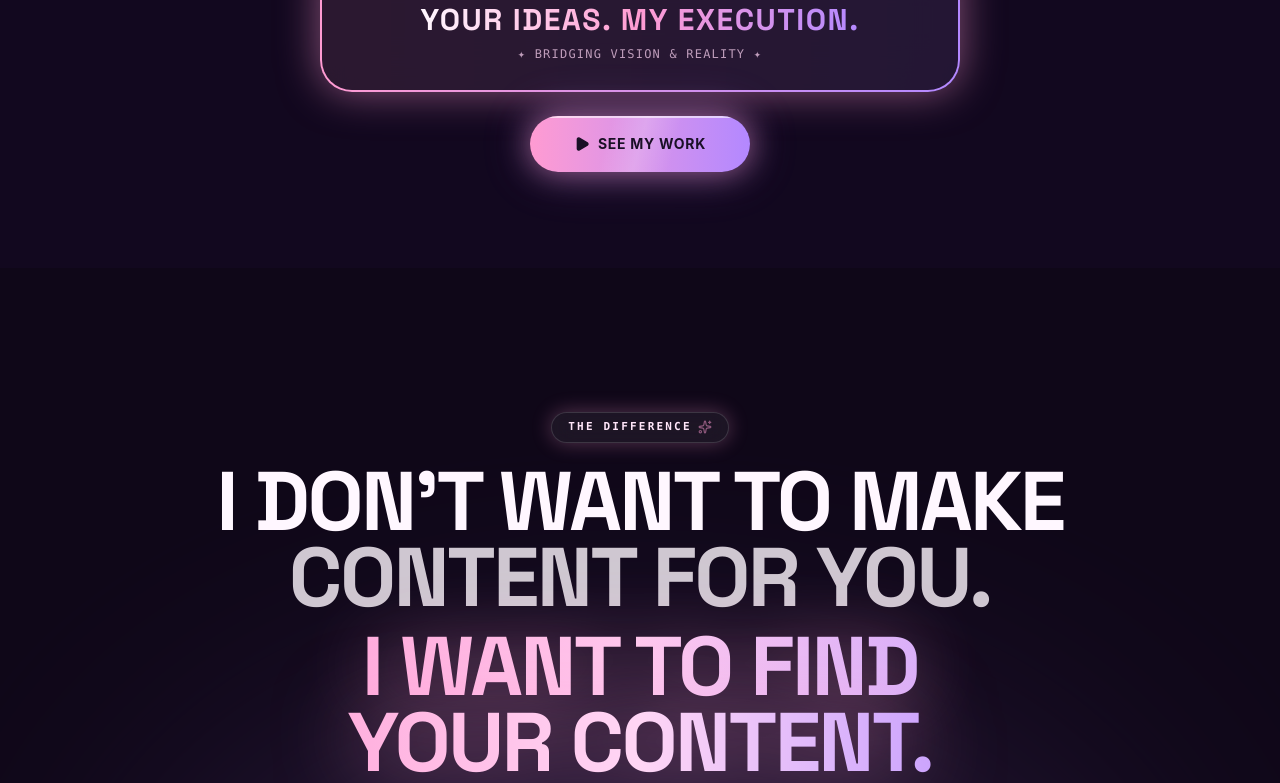
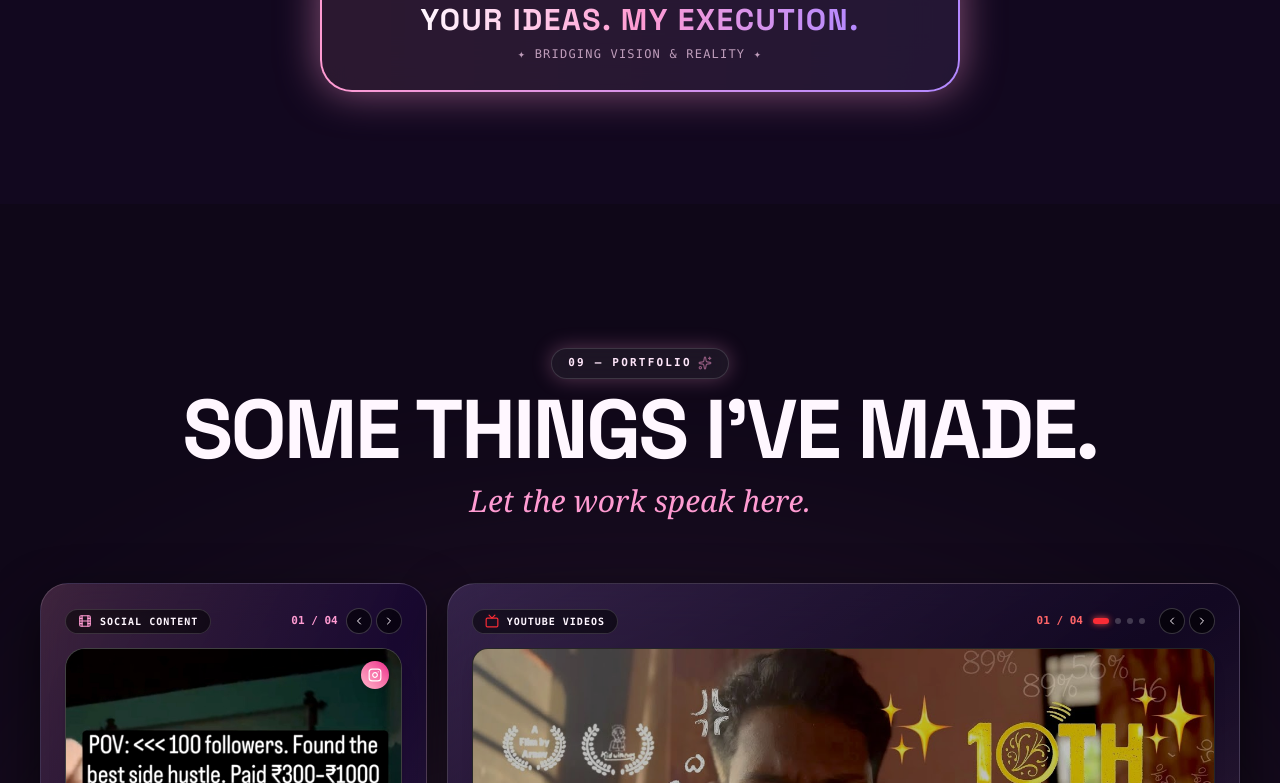
Before and after one commit to evanbose7/ARIIMAKESFILMS, a React (Vite) app: page / in a window 1280 px wide. Shown: the part 1977-2760 px from the top of the page. Built offline with nearby package versions, Linux system fonts and the light colour scheme.

Commit message:
Remove bottom SEE MY WORK button from Think About It section, place Portfolio section immediately after Think About It, and scroll initial SEE MY WORK button to Portfolio section

```diff
--- a/src/App.tsx
+++ b/src/App.tsx
@@ -60,6 +60,13 @@ export function App() {
     setIsShowreelModalOpen(true);
   };
 
+  const handleScrollToPortfolio = () => {
+    const portfolioEl = document.getElementById('portfolio');
+    if (portfolioEl) {
+      portfolioEl.scrollIntoView({ behavior: 'smooth' });
+    }
+  };
+
   const handleSelectPortfolioLink = (type: 'YOUTUBE' | 'REELS' | 'BRAND WORKS') => {
     if (type === 'YOUTUBE') {
       handleOpenShowreel('ARI YOUTUBE CINEMATIC CHANNEL');
@@ -88,16 +95,19 @@ export function App() {
         onSelectPortfolioLink={handleSelectPortfolioLink}
       />
 
-      {/* Main Content: Hero, Emotional Gap, Constellation, Results, Toolkit, Philosophy, Partnership & Portfolio */}
+      {/* Main Content: Hero, Emotional Gap (Think About It), Portfolio, Difference, Constellation, etc. */}
       <main className="relative w-full z-10">
         <HeroSection
           scrollYProgress={scrollYProgress}
-          onSeeMyWorkClick={() => handleOpenShowreel('ARI CINEMATIC REEL 2026')}
+          onSeeMyWorkClick={handleScrollToPortfolio}
         />
 
         <EmotionalGapSection
           scrollYProgress={scrollYProgress}
-          onSeeMyWorkClick={() => handleOpenShowreel('ARI CINEMATIC REEL 2026')}
+        />
+
+        <PortfolioSection
+          onOpenWorkModal={() => setIsWorkModalOpen(true)}
         />
 
         <DifferenceSection />
@@ -109,10 +119,6 @@ export function App() {
         <ToolkitSection />
 
         <PartnershipSection />
-
-        <PortfolioSection
-          onOpenWorkModal={() => setIsWorkModalOpen(true)}
-        />
 
         <AboutSection
           onWorkWithMeClick={() => setIsWorkModalOpen(true)}
--- a/src/components/EmotionalGapSection.tsx
+++ b/src/components/EmotionalGapSection.tsx
@@ -1,11 +1,9 @@
 import React, { useMemo } from 'react';
 import { motion, MotionValue } from 'framer-motion';
-import { Sparkles, HelpCircle, Play } from 'lucide-react';
-import { MagneticButton } from './MagneticButton';
+import { Sparkles, HelpCircle } from 'lucide-react';
 
 interface EmotionalGapSectionProps {
   scrollYProgress?: MotionValue<number>;
-  onSeeMyWorkClick?: () => void;
 }
 
 export const QUESTION_CARDS = [
@@ -20,9 +18,7 @@ export const TITLE_LINES = [
   "SOUND LIKE YOU?"
 ];
 
-export const EmotionalGapSection: React.FC<EmotionalGapSectionProps> = ({
-  onSeeMyWorkClick,
-}) => {
+export const EmotionalGapSection: React.FC<EmotionalGapSectionProps> = () => {
   // 8 subtle particles randomly distributed across the top transition boundary
   const boundaryParticles = useMemo(() => {
     return [
@@ -273,18 +269,6 @@ export const EmotionalGapSection: React.FC<EmotionalGapSectionProps> = ({
           </div>
         </motion.div>
 
-        {/* 7. SINGLE CTA BUTTON: SEE MY WORK */}
-        <div className="w-full flex justify-center pt-2">
-          <MagneticButton
-            onClick={onSeeMyWorkClick}
-            ariaLabel="See My Work"
-            className="!w-[220px] !h-[54px]"
-          >
-            <Play className="w-4 h-4 fill-current text-[#1A1026]" />
-            <span>SEE MY WORK</span>
-          </MagneticButton>
-        </div>
-
       </div>
     </section>
   );
```
